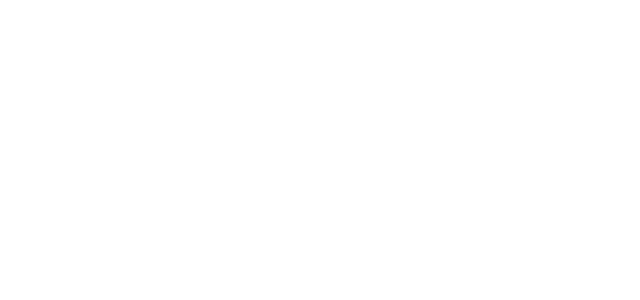
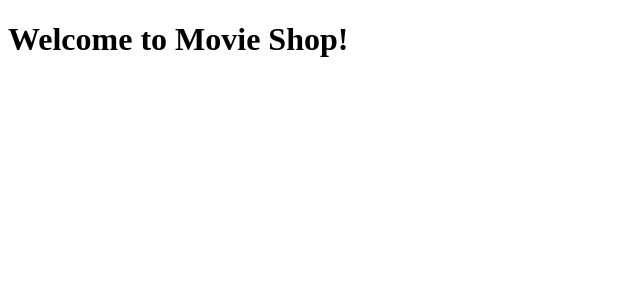
Before and after one commit to maksymchak/movies-store, a React (Create React App) app: page / in a window 1280 px wide. Shown: the top 300 px of the page, without its empty margins (0-640 px from the left). Built offline with nearby package versions, Linux system fonts and the light colour scheme.

Commit message:
create about page

```diff
--- a/src/components/app/app.js
+++ b/src/components/app/app.js
@@ -1,5 +1,7 @@
 import React, { Fragment } from 'react';
 import { Route, Switch } from 'react-router-dom';
+
+import { About } from '../pages';
 
 import './app.css';
 
@@ -7,6 +9,7 @@
   return(
     <Fragment>
       <Switch>
+        <Route path="/" component={About} exact />
       </Switch>
     </Fragment>
   );
--- /dev/null
+++ b/src/components/pages/about.js
@@ -0,0 +1,11 @@
+import React from 'react';
+
+const About = () => {
+  return(
+    <div className="container text-center">
+      <h1 className="about-title">Welcome to Movie Shop!</h1>
+    </div>
+  );
+};
+
+export default About;
--- /dev/null
+++ b/src/components/pages/index.js
@@ -0,0 +1,5 @@
+import About from './about';
+
+export {
+  About
+};
```
